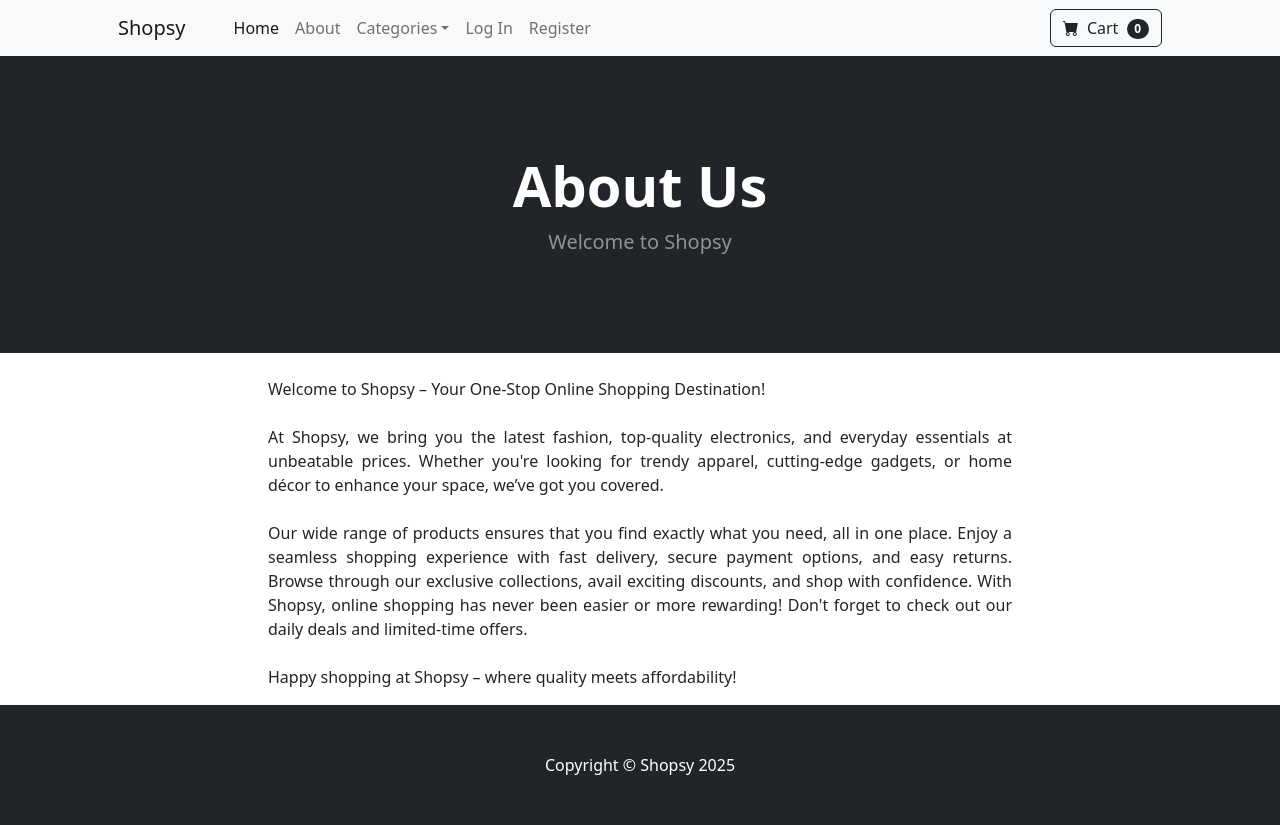
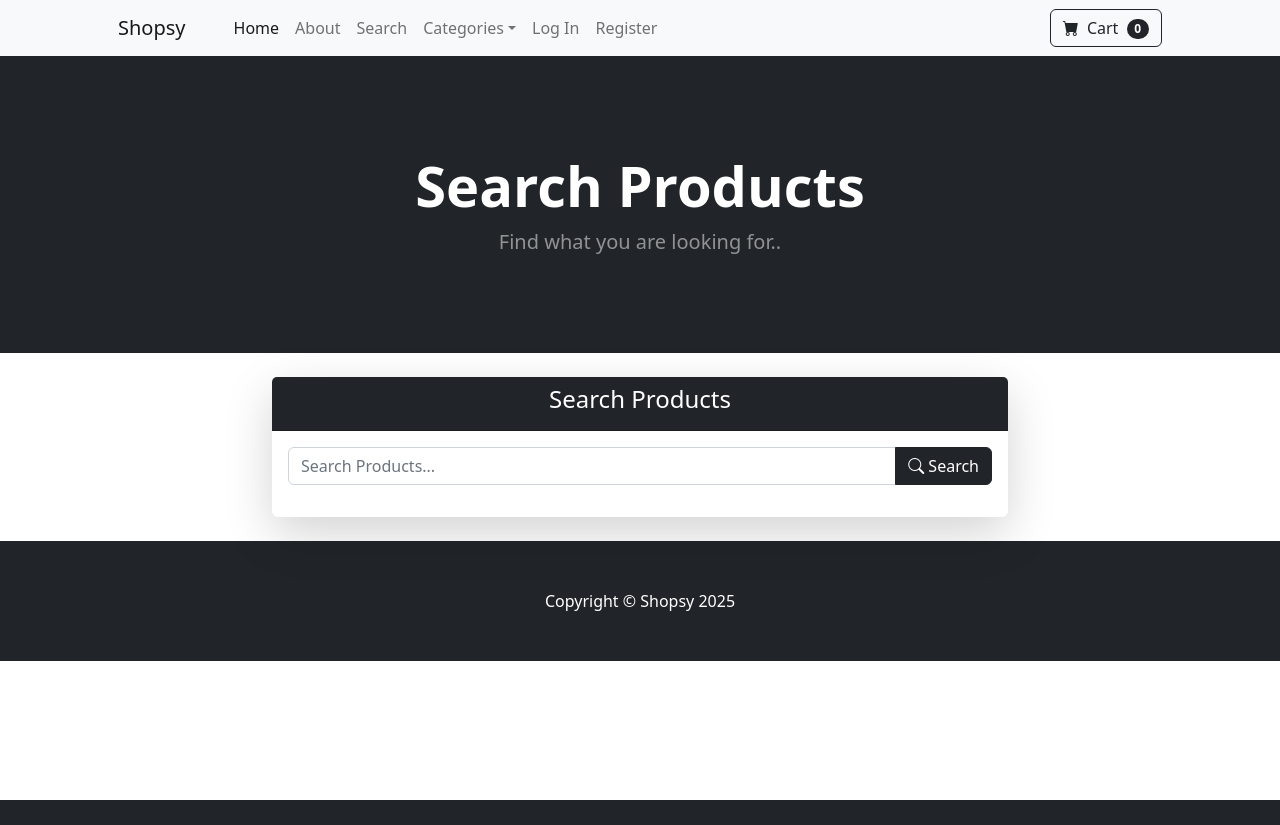
Before and after one commit to BHARATH-16-04-2001/Ecommerce, a Django app: page /search/ in a window 1280 px wide. After the commit the page ends 800 px from the top, so only its background shows below. Run offline with Django 5.2, Linux system fonts and the light colour scheme; some libraries are stand-ins or nearby versions.

Commit message:
added search the product  functionality

```diff
--- a/ecommerce/store/models.py
+++ b/ecommerce/store/models.py
@@ -15,6 +15,7 @@
   state = models.CharField(max_length=50, blank=True)
   zipcode = models.CharField(max_length=200, blank=True)
   country = models.CharField(max_length=50, blank=True)
+  old_cart = models.CharField(max_length=50, blank=True, null=True)
 
   def __str__(self):
     return self.user.username
--- a/ecommerce/store/templates/navbar.html
+++ b/ecommerce/store/templates/navbar.html
@@ -22,6 +22,10 @@
         </li>
         <li class="nav-item">
           <a class="nav-link" href="{% url 'about' %}">About</a>
+        </li>
+
+        <li class="nav-item">
+          <a class="nav-link" href="{% url 'search' %}">Search</a>
         </li>
 
         <li class="nav-item dropdown">
--- a/ecommerce/store/templates/search.html
+++ b/ecommerce/store/templates/search.html
@@ -3,36 +3,63 @@
 <header class="bg-dark py-5">
   <div class="container px-4 px-lg-5 my-5">
     <div class="text-center text-white">
-      <h1 class="display-4 fw-bolder">About Us</h1>
-      <p class="lead fw-normal text-white-50 mb-0">Welcome to Shopsy</p>
+      <h1 class="display-4 fw-bolder">Search Products</h1>
+      <p class="lead fw-normal text-white-50 mb-0">Find what you are looking for..</p>
     </div>
   </div>
 </header>
 <br>
 
 <div class="container">
-  <div class="row">
-    <center>
-      <div class="col-8">
-        <p align="justify">
-          Welcome to Shopsy – Your One-Stop Online Shopping Destination! </br></br> At
-          Shopsy, we bring you the latest fashion, top-quality electronics, and
-          everyday essentials at unbeatable prices. Whether you're looking for
-          trendy apparel, cutting-edge gadgets, or home décor to enhance your
-          space, we’ve got you covered.</br></br>
-          Our wide range of products ensures that
-          you find exactly what you need, all in one place. Enjoy a seamless
-          shopping experience with fast delivery, secure payment options, and
-          easy returns. Browse through our exclusive collections, avail exciting
-          discounts, and shop with confidence. With Shopsy, online shopping has
-          never been easier or more rewarding! Don't forget to check out our
-          daily deals and limited-time offers. </br></br>
-          Happy shopping at Shopsy – where
-          quality meets affordability!
-
-        </p>
+  <div class="row justify-content-center">
+    <div class="col-md-8">
+      <div class="card shadow-lg border-0">
+        <div class="card-header bg-dark text-white text-center">
+          <h4>Search Products</h4>
+        </div>
+        <div class="card-body">
+          <form action="{% url 'search' %}" method="POST">
+            {% csrf_token %}
+            <div class="input-group mb-3">
+              <input type="text" class="form-control rounded-start" placeholder="Search Products..." name="searched" aria-label="Search Products">
+              <button type="submit" class="btn btn-dark">
+                <i class="bi bi-search"></i> Search
+              </button>
+            </div>
+          </form>
+        </div>
       </div>
-    </center>
+    </div>
+  </div>
+  <br>
+  <div class="row gx-4 gx-lg-5 row-cols-2 row-cols-md-3 row-cols-xl-4 justify-content-center">
+    {% if searched %}
+      {% for product in searched %}
+        <div class="col mb-5">
+          <div class="card h-100 shadow-sm">
+            {% if product.is_sales %}
+              <div class="badge bg-danger text-white position-absolute" style="top: 0.5rem; right: 0.5rem">Sale</div>
+            {% endif %}
+            <img class="card-img-top" src="{{product.image.url}}" alt="{{product.name}}" />
+            <div class="card-body text-center">
+              <h5 class="fw-bolder">{{product.name}}</h5>
+              {% if product.is_sales %}
+                <div class="d-flex justify-content-center small text-warning mb-2">
+                  <div class="bi-star-fill"></div>&nbsp; Sale! &nbsp;<div class="bi-star-fill"></div>
+                </div>
+                <strike>${{product.price}}</strike> &nbsp; <strong>${{product.sale_price}}</strong>
+              {% else %}
+                <strong>${{product.price}}</strong>
+              {% endif %}
+              <p class="text-muted mt-2">{{product.description}}</p>
+            </div>
+            <div class="card-footer bg-transparent border-0 text-center">
+              <a class="btn btn-outline-dark" href="{% url 'product' product.id %}">View Product</a>
+            </div>
+          </div>
+        </div>
+      {% endfor %}
+    {% endif %}
   </div>
 </div>
 
--- a/ecommerce/store/views.py
+++ b/ecommerce/store/views.py
@@ -5,6 +5,7 @@
 # to display the message when loged in or logedout
 from django.contrib import messages
 from . forms import *
+from django.db.models import Q
 
 # Create your views here.
 def home(request):
@@ -145,4 +146,18 @@
 
 
 def search(request):
-  return render(request, 'search.html', {})
+  # if they filled the form
+  if request.method == 'POST':
+    searched = request.POST['searched']
+
+    # Query the products  DB models
+    searched = Product.objects.filter(Q(name__icontains = searched) | Q(description__icontains=searched))
+
+    # Test for null
+    if not searched:
+      messages.success(request, "The Product is doesn't exists ...Please try again..")
+      return render(request, 'search.html', {})
+    else:
+      return render(request, 'search.html', {'searched':searched})
+  else:
+    return render(request, 'search.html', {})
```
Also changed, not shown: ecommerce/db.sqlite3, ecommerce/store/migrations/0005_profile_old_cart.py (added).
